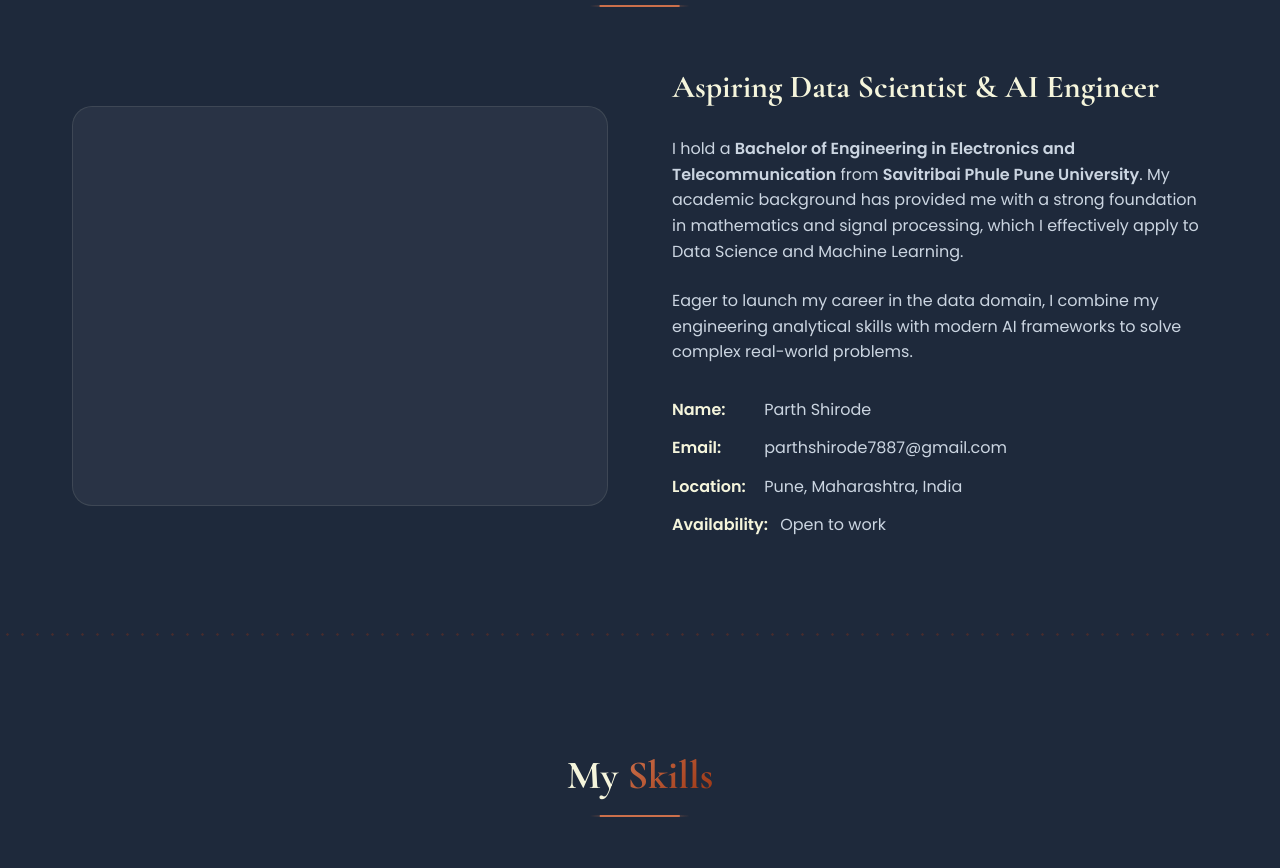
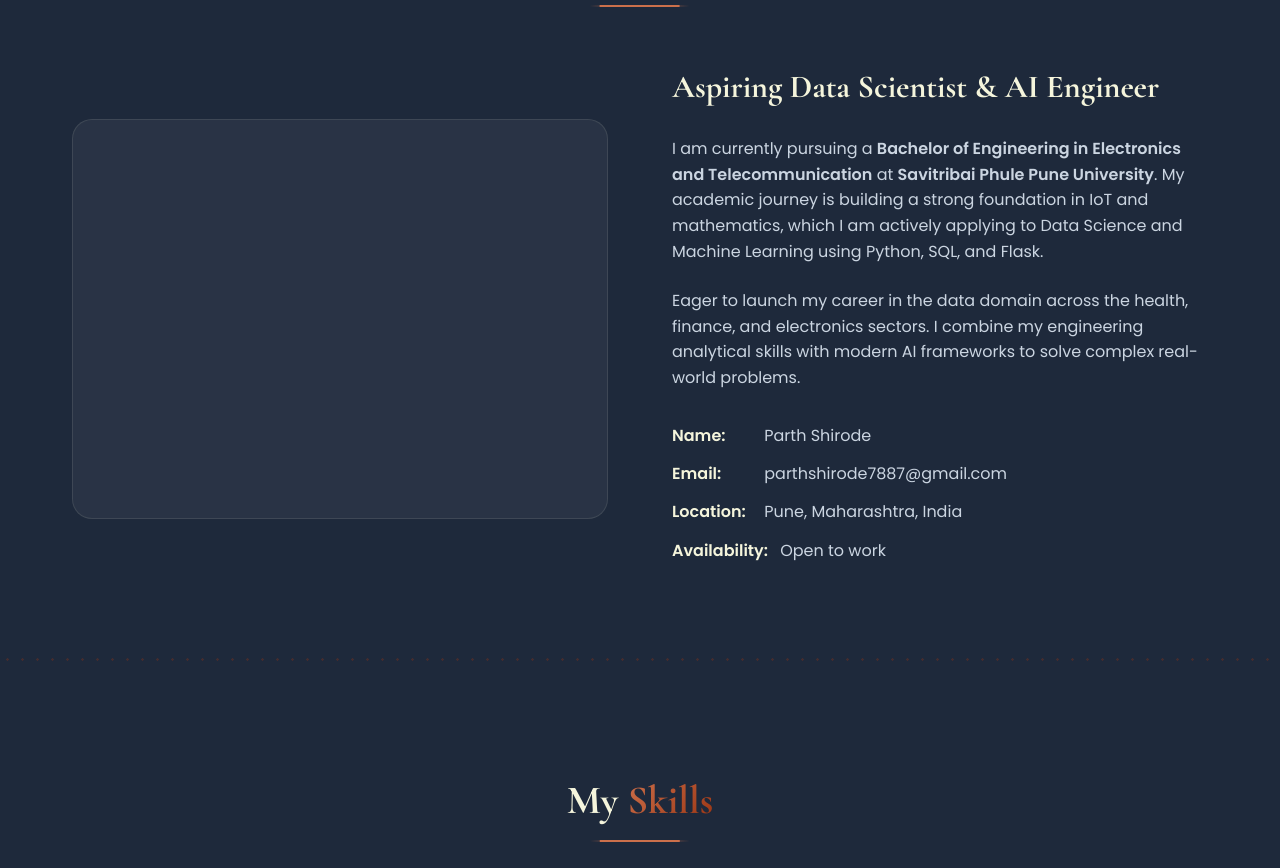
Before and after one commit to parthshirode/my_portfolio, a plain HTML site: page index.html in a window 1280 px wide. Shown: the part 963-1831 px from the top of the page. Drawn offline with nearby package versions, Linux system fonts and the light colour scheme.

Commit message:
change in about section

```diff
--- a/index.html
+++ b/index.html
@@ -83,14 +83,14 @@
                     <div class="about-text">
                         <h3>Aspiring Data Scientist & AI Engineer</h3>
                         <p>
-                            I hold a <strong>Bachelor of Engineering in Electronics and Telecommunication</strong> from
+                            I am currently pursuing a <strong>Bachelor of Engineering in Electronics and Telecommunication</strong> at
                             <strong>Savitribai Phule Pune University</strong>.
-                            My academic background has provided me with a strong foundation in mathematics and signal
-                            processing, which I effectively apply to Data Science and Machine Learning.
+                            My academic journey is building a strong foundation in IoT and mathematics, which I am actively applying to Data Science
+                            and Machine Learning using Python, SQL, and Flask.
                         </p>
                         <p>
-                            Eager to launch my career in the data domain, I combine my engineering analytical skills
-                            with modern AI frameworks to solve complex real-world problems.
+                            Eager to launch my career in the data domain across the health, finance, and electronics sectors.
+                            I combine my engineering analytical skills with modern AI frameworks to solve complex real-world problems.
                         </p>
                         <ul class="about-info">
                             <li><span>Name:</span> Parth Shirode</li>
```
